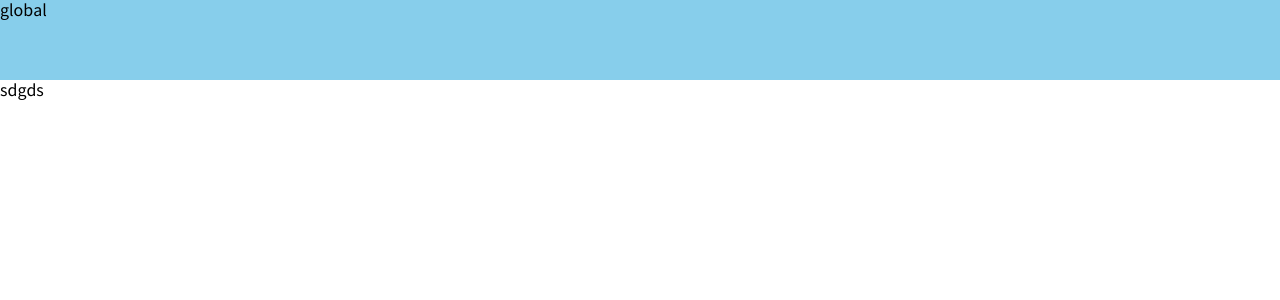
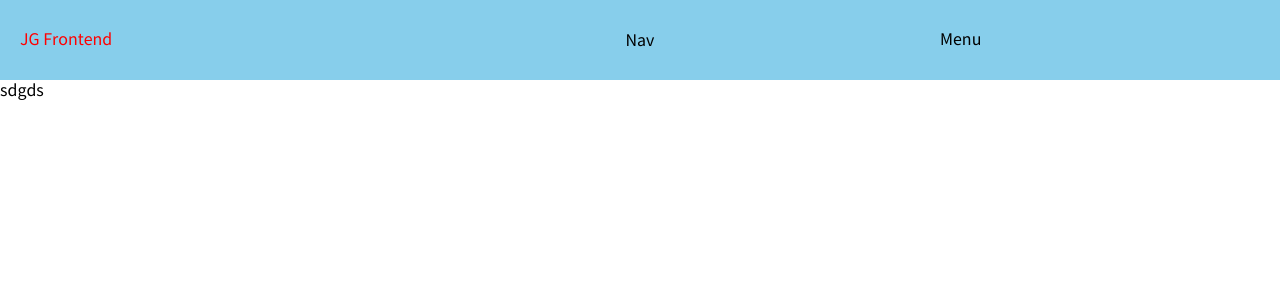
Before and after one commit to jjtjs159-jg/factory_jg, a React (Create React App) app: page / in a window 1280 px wide. Shown: the top 300 px of the page. Built offline with nearby package versions, Linux system fonts and the light colour scheme.

Commit message:
VerticalAlign Component, GNB Header 추가 중

```diff
--- /dev/null
+++ b/src/components/Align/VerticalAlign.module.scss
@@ -0,0 +1,15 @@
+.align-vertical {
+    display: table;
+    height: 100%;
+    margin: 0 auto;
+
+    &.fullsize {
+        width: 100%;
+    }
+}
+
+.align-vertical-inner {
+    display: table-cell;
+    height: 100%;
+    vertical-align: middle;
+}
--- /dev/null
+++ b/src/components/Align/VerticalAlign.tsx
@@ -0,0 +1,32 @@
+import React, { FunctionComponent } from 'react';
+import classNames from 'classnames/bind';
+import styles from './VerticalAlign.module.scss';
+
+const cx = classNames.bind(styles);
+
+interface Props {
+    fullsize?: boolean;
+}
+
+const VerticalAlign: FunctionComponent<Props> = ({
+    fullsize,
+    children,
+}) => {
+
+    const classes = cx(
+        'align-vertical',
+        {
+            fullsize,
+        },
+    );
+
+    return (
+        <div className={classes}>
+            <div className={cx('align-vertical-inner')}>
+                {children}
+            </div>
+        </div>
+    );
+};
+
+export default VerticalAlign;
--- /dev/null
+++ b/src/components/Align/index.ts
@@ -0,0 +1 @@
+export { default as VerticalAlign } from './VerticalAlign';
--- a/src/components/Headers/GlobalNavHeader.module.scss
+++ b/src/components/Headers/GlobalNavHeader.module.scss
@@ -1,3 +1,5 @@
+@import "../../helpers/responsive.scss";
+
 .header-gnb {
     position: fixed;
     top: 0px;
@@ -8,5 +10,42 @@
 }
 
 .header-inner {
-    height: 0px;
+    position: relative;
+    width: 100%;
+    height: 100%;
 }
+
+.left {
+    position: absolute;
+    display: inline-block;
+    vertical-align: middle;
+    left: 20px;
+    width: 25%;
+
+    @include media(">tablet") {
+        color: red;
+    }
+}
+
+// @media (min-width: 767.98px) {
+
+//     .left {
+//         color: blue;
+//         text-align: center;
+//     }
+// }
+
+.center {
+    display: inline-block;
+    vertical-align: middle;
+    width: 100%;
+    text-align: center;
+}
+
+.right {
+    position: absolute;
+    display: inline-block;
+    vertical-align: middle;
+    width: 25%;
+    right: 20px;
+}
--- a/src/components/Headers/GlobalNavHeader.tsx
+++ b/src/components/Headers/GlobalNavHeader.tsx
@@ -1,7 +1,7 @@
-import { FunctionComponent } from 'react';
+import React, { FunctionComponent } from 'react';
+import { VerticalAlign } from 'components/Align';
 import classNames from 'classnames/bind';
 import styles from './GlobalNavHeader.module.scss';
-import React from 'react';
 
 const cx = classNames.bind(styles);
 
@@ -16,7 +16,17 @@ const GlobalNavHeader: FunctionComponent<Props> = ({
     return (
         <div className={cx('header-gnb')}>
             <div className={cx('header-inner')}>
-                global
+                <VerticalAlign fullsize>
+                    <div className={cx('left')}>
+                        JG Frontend
+                    </div>
+                    <div className={cx('center')}>
+                        Nav
+                    </div>
+                    <div className={cx('right')}>
+                        Menu
+                    </div>
+                </VerticalAlign>
             </div>
         </div>
     );
```
